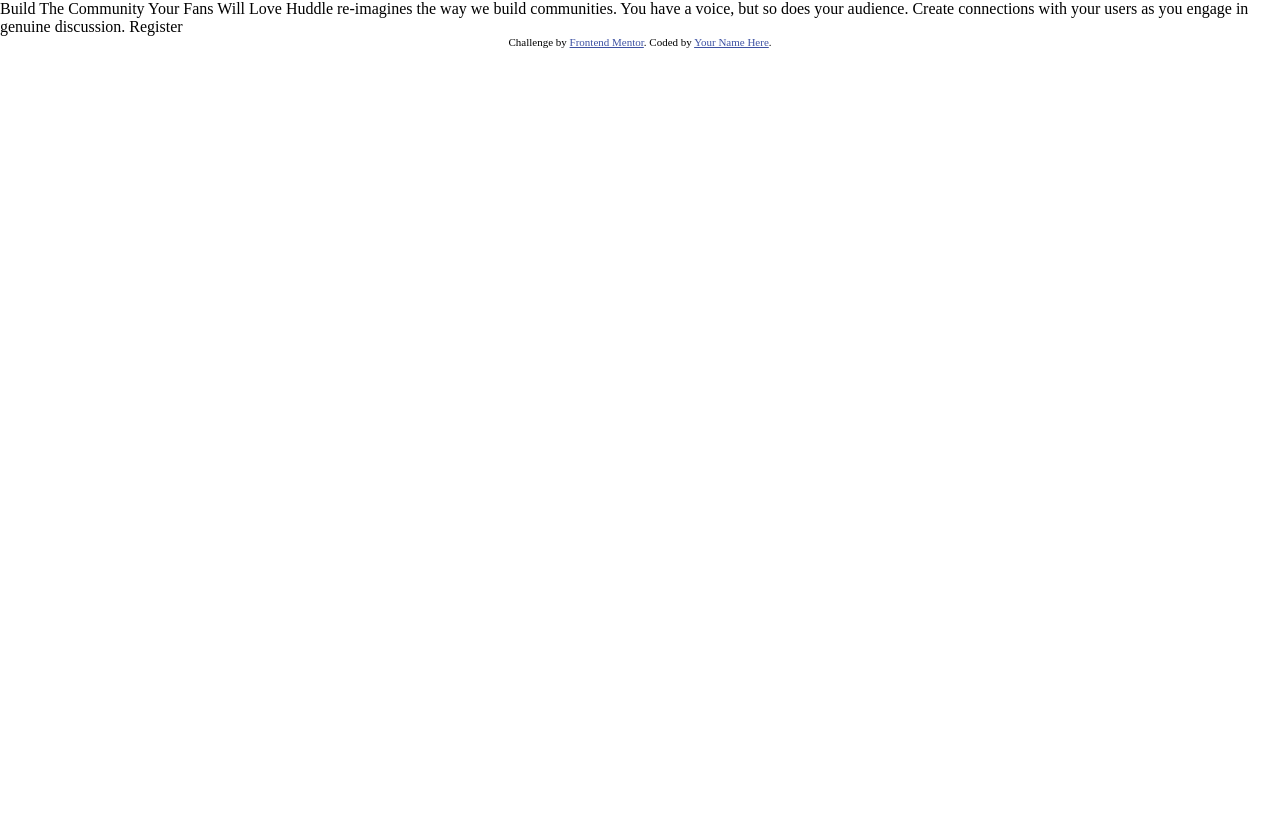
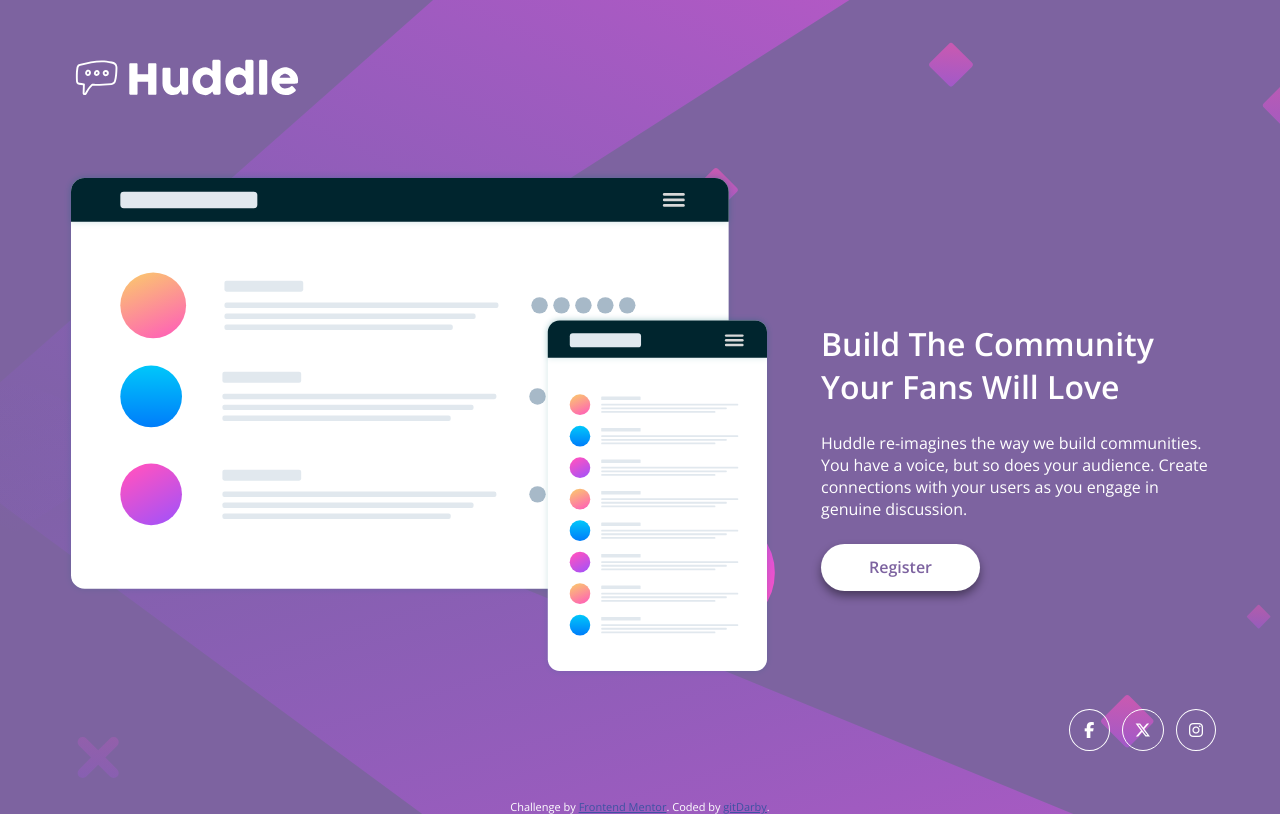
Before and after one commit to gitDarby/006-01-FM-Landing_page_Huddle, a plain HTML site: page index.html in a window 1280 px wide. Drawn offline with nearby package versions, Linux system fonts and the light colour scheme.

Commit message:
Complete.

```diff
--- a/index.html
+++ b/index.html
@@ -5,43 +5,69 @@
     <meta name="viewport" content="width=device-width, initial-scale=1.0" />
     <link rel="preconnect" href="https://fonts.googleapis.com" />
     <link rel="preconnect" href="https://fonts.gstatic.com" crossorigin />
+    <link rel="preconnect" href="https://fonts.googleapis.com" />
+    <link rel="preconnect" href="https://fonts.gstatic.com" crossorigin />
+    <link rel="preconnect" href="https://fonts.googleapis.com" />
+    <link rel="preconnect" href="https://fonts.gstatic.com" crossorigin />
     <link
-      href="https://fonts.googleapis.com/css2?family=Poppins:ital,wght@0,100;0,200;0,300;0,400;0,500;0,600;0,700;0,800;0,900;1,100;1,200;1,300;1,400;1,500;1,600;1,700;1,800;1,900&display=swap"
+      href="https://fonts.googleapis.com/css2?family=Open+Sans:ital,wght@0,300..800;1,300..800&family=Poppins:ital,wght@0,100;0,200;0,300;0,400;0,500;0,600;0,700;0,800;0,900;1,100;1,200;1,300;1,400;1,500;1,600;1,700;1,800;1,900&display=swap"
       rel="stylesheet"
     />
-
+    <script
+      src="https://kit.fontawesome.com/77715d62b3.js"
+      crossorigin="anonymous"
+    ></script>
     <link
       rel="icon"
       type="image/png"
       sizes="32x32"
       href="./images/favicon-32x32.png"
     />
-
     <title>
       Frontend Mentor | Huddle landing page with single introductory section
     </title>
     <link rel="stylesheet" href="styles.css" />
-    <style>
-      .attribution {
-        font-size: 11px;
-        text-align: center;
-      }
-      .attribution a {
-        color: hsl(228, 45%, 44%);
-      }
-    </style>
   </head>
+
   <body>
-    Build The Community Your Fans Will Love Huddle re-imagines the way we build
-    communities. You have a voice, but so does your audience. Create connections
-    with your users as you engage in genuine discussion. Register
+    <main class="wrapper">
+      <div class="hero-container">
+        <img src="./images/logo.svg" alt="huddle logo" class="logo" />
+
+        <div class="hero-section">
+          <img
+            src="./images/illustration-mockups.svg"
+            alt=""
+            aria-hidden="true"
+            class="hero-img"
+          />
+          <!-- Note the aria-hidden -->
+
+          <div class="hero-content">
+            <h1 class="title">Build The Community Your Fans Will Love</h1>
+            <p class="desc">
+              Huddle re-imagines the way we build communities. You have a voice,
+              but so does your audience. Create connections with your users as
+              you engage in genuine discussion.
+            </p>
+            <button class="hero-button">Register</button>
+          </div>
+        </div>
+
+        <div class="social-links">
+          <i class="fa-brands fa-facebook-f"></i>
+          <i class="fa-brands fa-x-twitter"></i>
+          <i class="fa-brands fa-instagram"></i>
+        </div>
+      </div>
+    </main>
 
     <footer>
       <p class="attribution">
         Challenge by
         <a href="https://www.frontendmentor.io?ref=challenge" target="_blank"
           >Frontend Mentor</a
-        >. Coded by <a href="#">Your Name Here</a>.
+        >. Coded by <a href="#">gitDarby</a>.
       </p>
     </footer>
   </body>
--- a/styles.css
+++ b/styles.css
@@ -10,13 +10,17 @@
     box-sizing: border-box;
   }
 
-  img {
-    width: 100%;
-  }
-
   ul li {
     font-style: none;
     list-style: none;
+  }
+  img {
+    display: block;
+    max-width: 100%;
+  }
+
+  button {
+    font: inherit;
   }
 
    /* =============================
@@ -24,22 +28,175 @@
    ============================= */
 
    :root {
-    --ff: "Poppins", sans-serif;
+    --ff-heading: "Poppins", sans-serif;
+    --ff-body: "Open Sans", sans-serif;
 
     --fw-400:400;
     --fw-600:600;
-    --fw-700:700;
+
+    --c-purple: #7D63A0;
+    --c-magenta: #DC77E5;
+
+    --fs-heading: 2rem;
+    --fs-body: 1rem;
 }
 
+   /* =============================
+   3. BASE STYLES (CONTAINERS / SECTIONS)
+   ============================= */
+
+   body {
+    font-family: var(--ff-body);
+    font-weight: var(--fw-400);
+    font-size: var(--fs-body);
+    color: white;
+    background: url(./images/bg-desktop.svg);
+    background-repeat: no-repeat; /*NOTE*/
+    background-size: cover; /*NOTE*/
+    background-color: #7D63A0; /*NOTE*/
+   }
 
    /* =============================
-   3. BASE STYLES
+   4. TEXT
    ============================= */
 
+   .title {
+    font-size: var(--fs-heading);
+    font-weight: var(--fw-600);
+   }
+
    /* =============================
-   4. LAYOUT / COMPONENT STYLES
+   5. COMPONENT
+   ============================= */
+   .hero-button {
+    color: var(--c-purple);
+    background: white;
+    font-weight: var(--fw-600);
+    padding: .8rem 3rem;
+    border: none;
+    border-radius: 999px;
+    box-shadow: 0 5px 10px hsla(0, 0%, 0%, 0.424); /*NOTE*/
+    cursor: pointer;
+    transition: background-color .3s ease, color .3s ease; /*NOTE*/
+   }
+
+   .hero-button:hover {
+    background: var(--c-magenta);
+    color: white;
+   }
+
+   .social-links i {
+    display: inline-block;
+    padding: .75rem;
+    border: 1px solid white;
+    border-radius: 50%;
+    cursor: pointer;
+    transition: background-color .3s ease, color .3s ease;
+   }
+
+   .social-links > *:nth-child(1) {
+    padding: .75rem .9rem; /*NOTE*/
+   }
+
+   .social-links > *:nth-child(2) {
+    margin: 0 0.5rem; /*NOTE*/
+   }
+
+   .social-links i:hover {
+    border-color: var(--c-magenta);
+    color: var(--c-magenta);
+   }
+
+   /* =============================
+   6. LAYOUT
+   ============================= */
+   .hero-section > * {/*NOTE*/
+    flex-basis: 50%;
+    flex: 1 0 20rem;/*NOTE*/
+   }
+
+   .hero-section {
+    display: flex;
+    align-items: center;
+    gap: 3rem;
+    padding: 4rem 0 2rem;
+    flex-wrap: wrap; /*NOTE: This works with the flex-basis just above here*/
+   }
+
+   .hero-container {
+    display: flex;
+    flex-direction: column;
+    width: 90%;
+    margin-inline: auto; /*NOTE*/
+    padding: 3rem 0;
+   }
+
+   .logo {
+    width: 15rem;
+   }
+
+   .hero-content {
+    padding-top: 4rem;
+   }
+
+   .hero-content > * + * {
+    margin-top: 1.5rem;
+   }
+
+   .social-links {
+    text-align: end;
+   }
+
+   /* =============================
+   7. BREAKPOINT CHNAGES
    ============================= */
 
-      /* =============================
-   5. BREAKPOINT CHNAGES
-   ============================= */
+   @media  (max-width: 1200px) {
+    .hero-img {
+        width: 40em;
+    }
+   }
+
+   @media  (max-width: 1000px) {
+    :root {
+        ----fs-m-heading: 1.75rem;
+    }
+
+    .logo {
+        width: 10em;
+    }
+
+    .hero-content, .social-links {
+        text-align: center;
+    }
+
+    .title {
+        font-size: var(----fs-m-heading);
+    }
+
+    .hero-img {
+        width: auto;
+    }
+
+    .hero-section {
+        gap: 0;
+    }
+
+    .hero-content {
+        margin-bottom: 2rem;
+    }
+
+    .hero-button {
+        display: block;
+        width: 20rem;
+        margin-inline: auto;
+    }
+
+    body {
+        background: url(./images/bg-mobile.svg);
+        background-repeat: no-repeat; /*NOTE*/
+        background-size: contain; /*NOTE*/
+        background-position: top;
+        background-color: #7D63A0; /*NOTE*/
+    }
+   }
```
Also changed, not shown: 1 other file.
